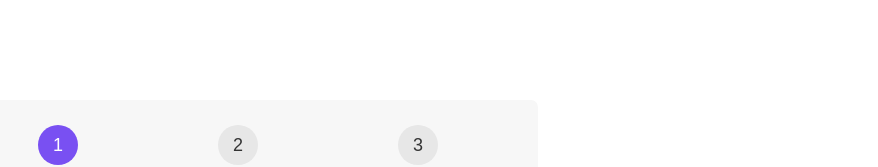
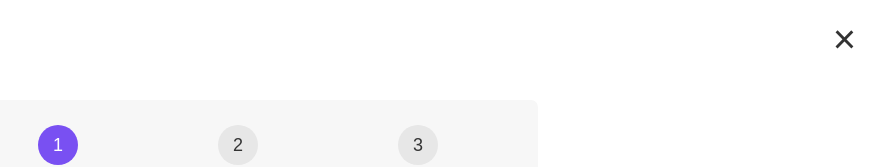
Before and after one commit to PeterTechDev/steps-react, a React (Create React App) app: page / in a window 1280 px wide. Shown: the top 167 px of the page, without its empty margins (402-1280 px from the left). Built offline with nearby package versions, Linux system fonts and the light colour scheme.

Commit message:
Add toggle functionality for step component

```diff
--- a/src/App.js
+++ b/src/App.js
@@ -4,6 +4,7 @@ const messages = ["Learn to test ⚛️", "Start Testing 💼", "Do it again
 
 export default function App() {
   const [step, setStep] = useState(1);
+  const [isOpen, setIsOpen] = useState(true);
 
   function handlePreviousButton() {
     if (step > 1) setStep((prevStep) => prevStep - 1);
@@ -14,6 +15,12 @@ export default function App() {
   }
 
   return (
+    <>
+      <button className="close" onClick={() => setIsOpen(!isOpen)}>
+        &times;
+      </button>
+
+      {isOpen && (
         <div className="steps">
           <div className="numbers">
             <div className={step >= 1 ? "active" : ""}>1</div>
@@ -40,5 +47,7 @@ export default function App() {
             </button>
           </div>
         </div>
+      )}
+    </>
   );
 }
```
Lines whose indentation alone changed are shown as unchanged.
